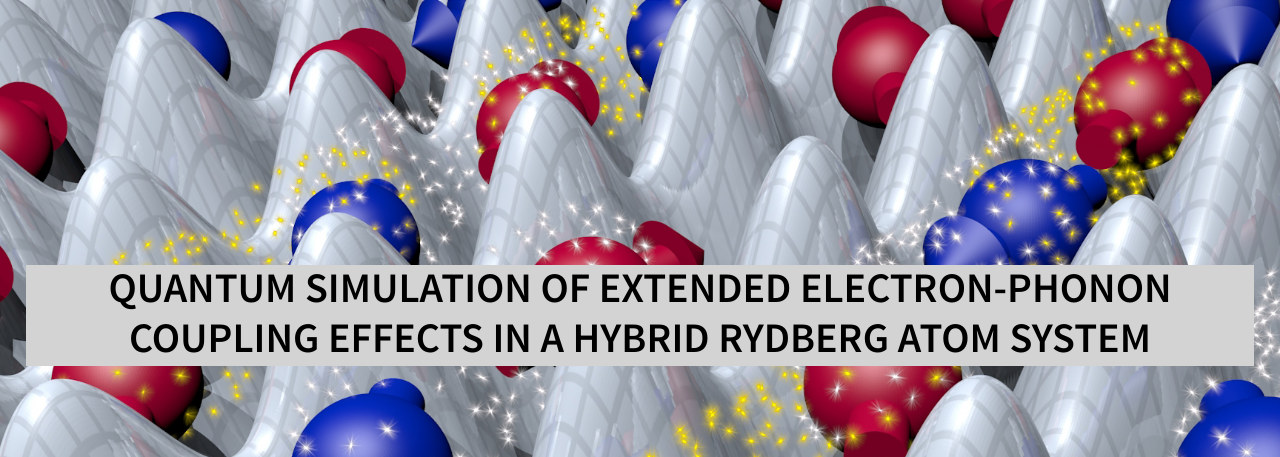
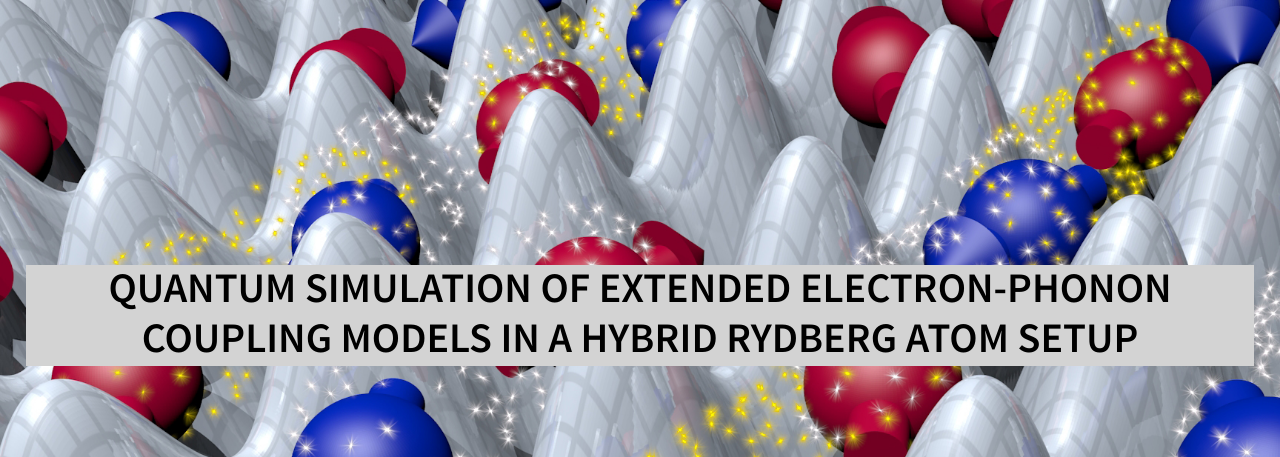
Before and after one commit to Jpedromend/EmersonTalk, a website: page index.html in a window 1280 px wide. Shown: the top 457 px of the page. Drawn offline with nearby package versions, Linux system fonts and the light colour scheme; some packages are replaced by stand-ins of ours.

Commit message:
Update index.html

```diff
--- a/index.html
+++ b/index.html
@@ -32,7 +32,7 @@
 			<div class="slides">
 
 				<section data-background="0905/background.jpg" data-background-transition="zoom">
-					<h4 style="background-color: #D3D3D3; color: black;">Quantum simulation of extended electron-phonon <br> coupling effects in a hybrid Rydberg atom system</h4>
+					<h4 style="background-color: #D3D3D3; color: black;">Quantum simulation of extended electron-phonon <br> coupling models in a hybrid Rydberg atom setup</h4>
 					<br>
 					<p style="background-color: #D3D3D3; color: black;"> João P. Mendonça and Krzysztof Jachymski </p>
 	         </section>
```
